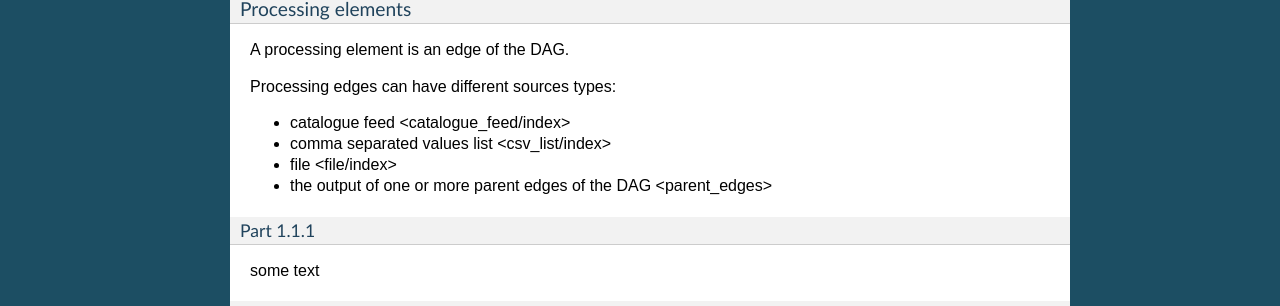
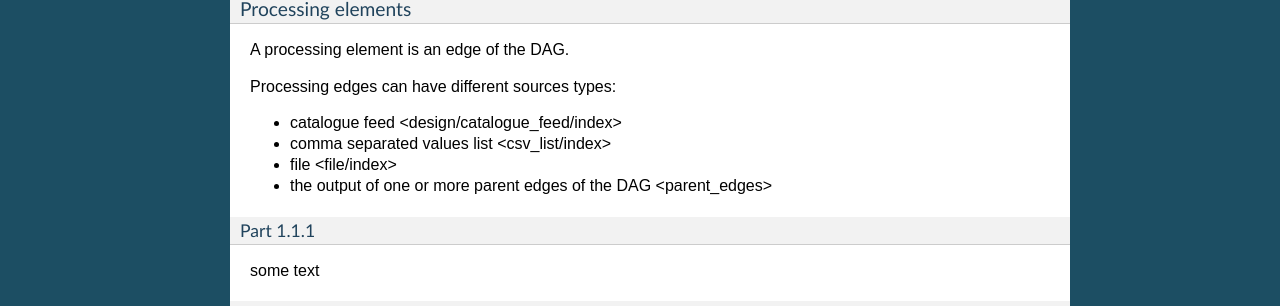
Before and after one commit to Terradue/doc-developer-sandbox, a Sphinx documentation site: the page built from source/design/index.rst, in a window 1280 px wide. Shown: the part 731-1037 px from the top of the page. Built offline with Sphinx 7.4.7, drawn with Linux system fonts in a browser that asks for light colours; some of the changed lines change nothing that is shown.

Commit message:
Update index.rst

```diff
--- a/source/design/index.rst
+++ b/source/design/index.rst
@@ -23,7 +23,7 @@ A processing element is an edge of the DAG.
 
 Processing edges can have different sources types:
 
-* catalogue feed  <catalogue_feed/index>
+* catalogue feed  <design/catalogue_feed/index>
 * comma separated values list <csv_list/index>
 * file <file/index>
 * the output of one or more parent edges of the DAG <parent_edges>
```
